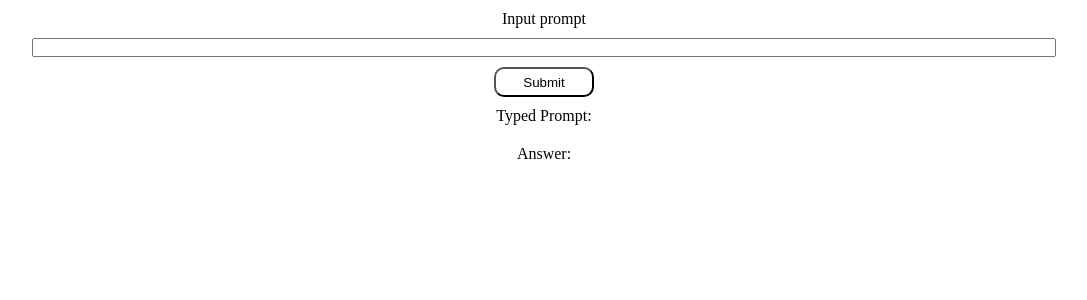
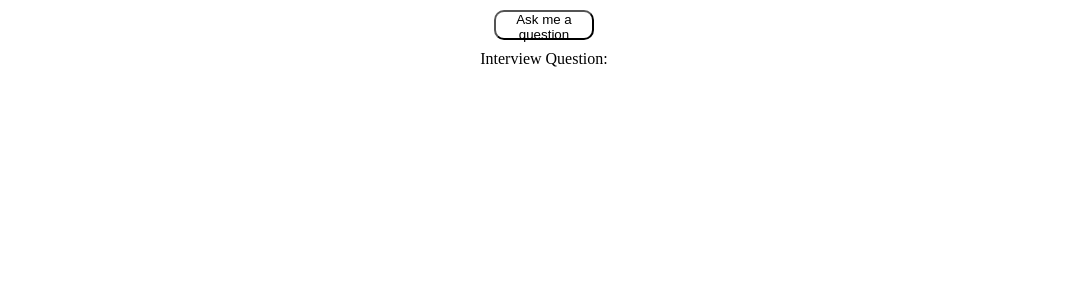
Before and after one commit to michmitz/interview-prep, a Next.js app: page / in a window 1280 px wide. Shown: the top 300 px of the page, without its empty margins (96-1183 px from the left). Built offline with nearby package versions, Linux system fonts and the light colour scheme.

Commit message:
Remove input, add app strings and basic hardcoded prompt

```diff
--- /dev/null
+++ b/constants/appStrings.ts
@@ -0,0 +1,3 @@
+export const appStrings = {
+  prompt1: 'Pretend you are interviewing me for a frontend software position with 2 years of experience required. You are a polite interviewer. Ask me a question, then tell me how you would answer that question.',
+}
--- a/pages/api/openai.ts
+++ b/pages/api/openai.ts
@@ -1,4 +1,5 @@
 
+import { appStrings } from '@/constants/appStrings';
 import type { NextApiRequest, NextApiResponse } from 'next';
 import { Configuration, OpenAIApi } from 'openai'
 
@@ -14,7 +15,7 @@ export default async function handler(
 ) {
   const completion = await openai.createCompletion({
     model: 'text-davinci-003',
-    prompt: req.body.text,
+    prompt: appStrings.prompt1,
     temperature: 0.7,
     top_p: 1,
     frequency_penalty: 0,
--- a/pages/index.tsx
+++ b/pages/index.tsx
@@ -3,37 +3,24 @@ import type { NextPage } from 'next'
 import styles from '../styles/Home.module.css'
 
 const Home: NextPage = () => {
-  const [value, setValue] = React.useState<string>('')
-  const [prompt, setPrompt] = React.useState<string>('')
   const [completion, setCompletion] = React.useState<string>('')
 
-  const handleInput = React.useCallback(
-    (e: React.ChangeEvent<HTMLInputElement>) => {
-      setValue(e.target.value)
-    }, [])
-
   const handleClick = async(e: any) => {
-    setPrompt(value);
     setCompletion('Loading...');
     const response = await fetch('/api/openai', {
       method: 'POST',
       headers: {
         'Content-Type': 'application/json',
       },
-      body: JSON.stringify({ text: value }),
     });
     const data = await response.json();
-    setValue('');
     setCompletion(data.result.choices[0].text);
   }
 
   return (
     <div className={styles.main}>
-      <div>Input prompt</div>
-      <input value={value} onChange={handleInput} />
-      <button onClick={handleClick} className={styles.button}>Submit</button>
-      <div>Typed Prompt: {prompt}</div>
-      <div>Answer: {completion}</div>
+      <button onClick={handleClick} className={styles.button}>Ask me a question</button>
+      <div>Interview Question: {completion}</div>
     </div>
   )
 }
```
